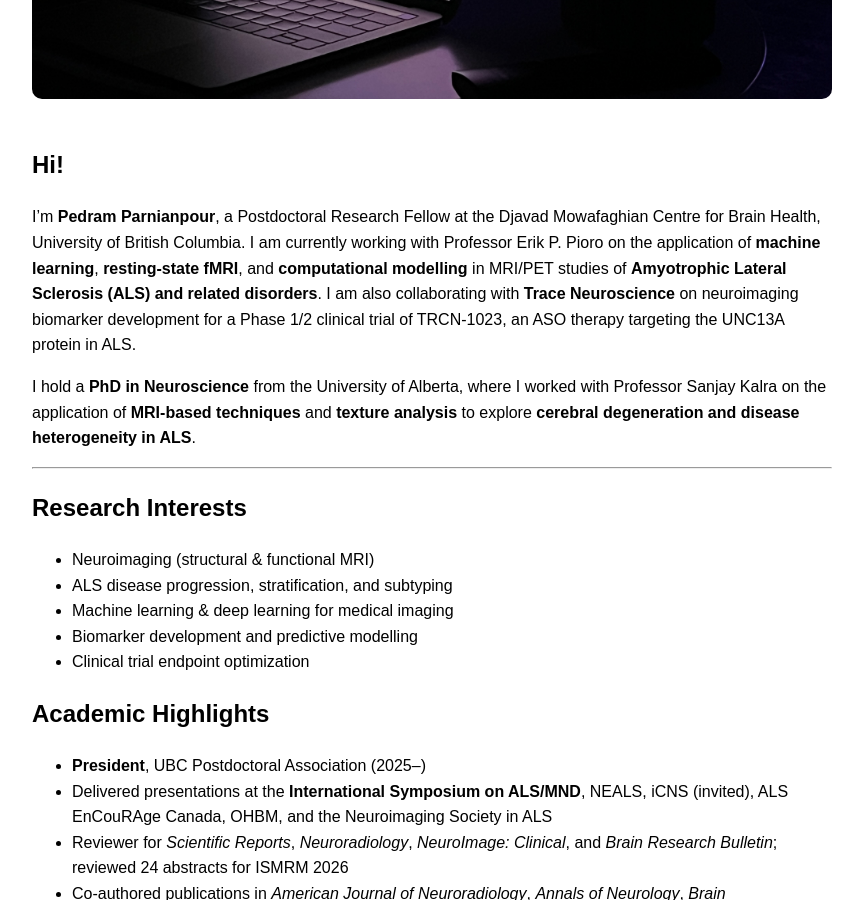
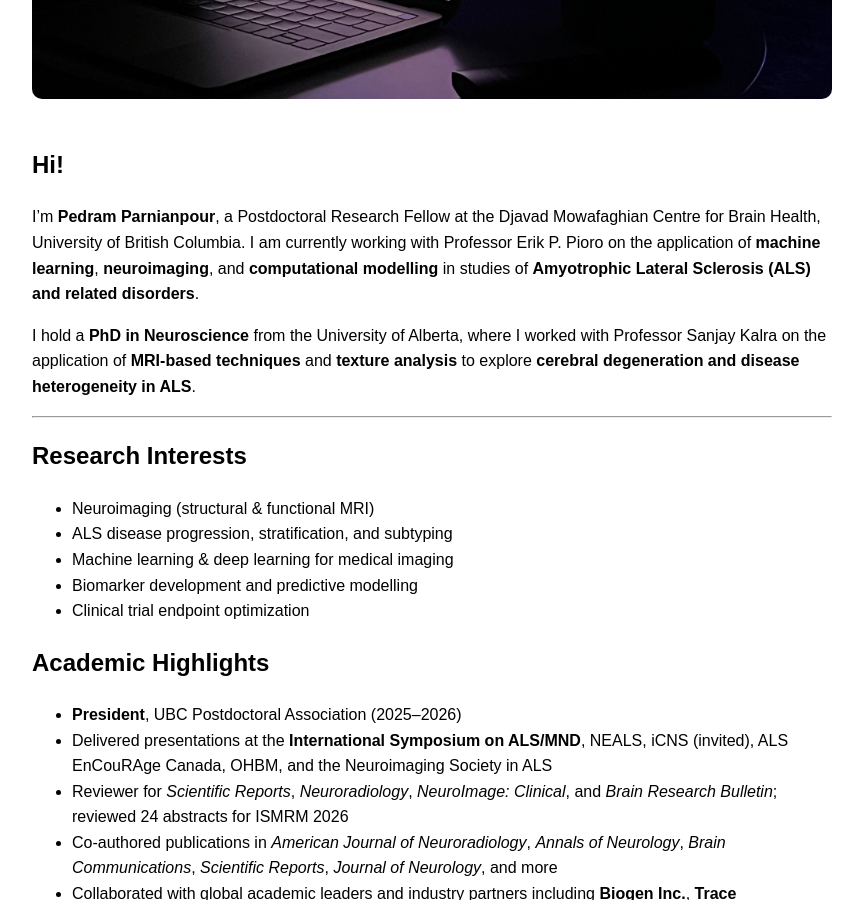
Before and after one commit to Pedram-Parnianpour/pedram-parnianpour.github.io, a Jekyll site: the page built from index.md, in a window 1280 px wide and 900 px high, scrolled down 591 px. Shown: the whole window, without its empty margins (208-1071 px from the left). Built offline with Jekyll 4.4.1, drawn with Linux system fonts in a browser that asks for light colours.

Commit message:
Update index.md

```diff
--- a/index.md
+++ b/index.md
@@ -7,7 +7,7 @@ title: Home
 
 ## Hi!
 
-I'm **Pedram Parnianpour**, a Postdoctoral Research Fellow at the Djavad Mowafaghian Centre for Brain Health, University of British Columbia. I am currently working with Professor Erik P. Pioro on the application of **machine learning**, **resting-state fMRI**, and **computational modelling** in MRI/PET studies of **Amyotrophic Lateral Sclerosis (ALS) and related disorders**. I am also collaborating with **Trace Neuroscience** on neuroimaging biomarker development for a Phase 1/2 clinical trial of TRCN-1023, an ASO therapy targeting the UNC13A protein in ALS.
+I'm **Pedram Parnianpour**, a Postdoctoral Research Fellow at the Djavad Mowafaghian Centre for Brain Health, University of British Columbia. I am currently working with Professor Erik P. Pioro on the application of **machine learning**, **neuroimaging**, and **computational modelling** in studies of **Amyotrophic Lateral Sclerosis (ALS) and related disorders**.
 
 I hold a **PhD in Neuroscience** from the University of Alberta, where I worked with Professor Sanjay Kalra on the application of **MRI-based techniques** and **texture analysis** to explore **cerebral degeneration and disease heterogeneity in ALS**.
 
@@ -23,7 +23,7 @@ I hold a **PhD in Neuroscience** from the University of Alberta, where I worked
 
 ## Academic Highlights
 
-* **President**, UBC Postdoctoral Association (2025–)
+* **President**, UBC Postdoctoral Association (2025–2026)
 * Delivered presentations at the **International Symposium on ALS/MND**, NEALS, iCNS (invited), ALS EnCouRAge Canada, OHBM, and the Neuroimaging Society in ALS
 * Reviewer for *Scientific Reports*, *Neuroradiology*, *NeuroImage: Clinical*, and *Brain Research Bulletin*; reviewed 24 abstracts for ISMRM 2026
 * Co-authored publications in *American Journal of Neuroradiology*, *Annals of Neurology*, *Brain Communications*, *Scientific Reports*, *Journal of Neurology*, and more
```
